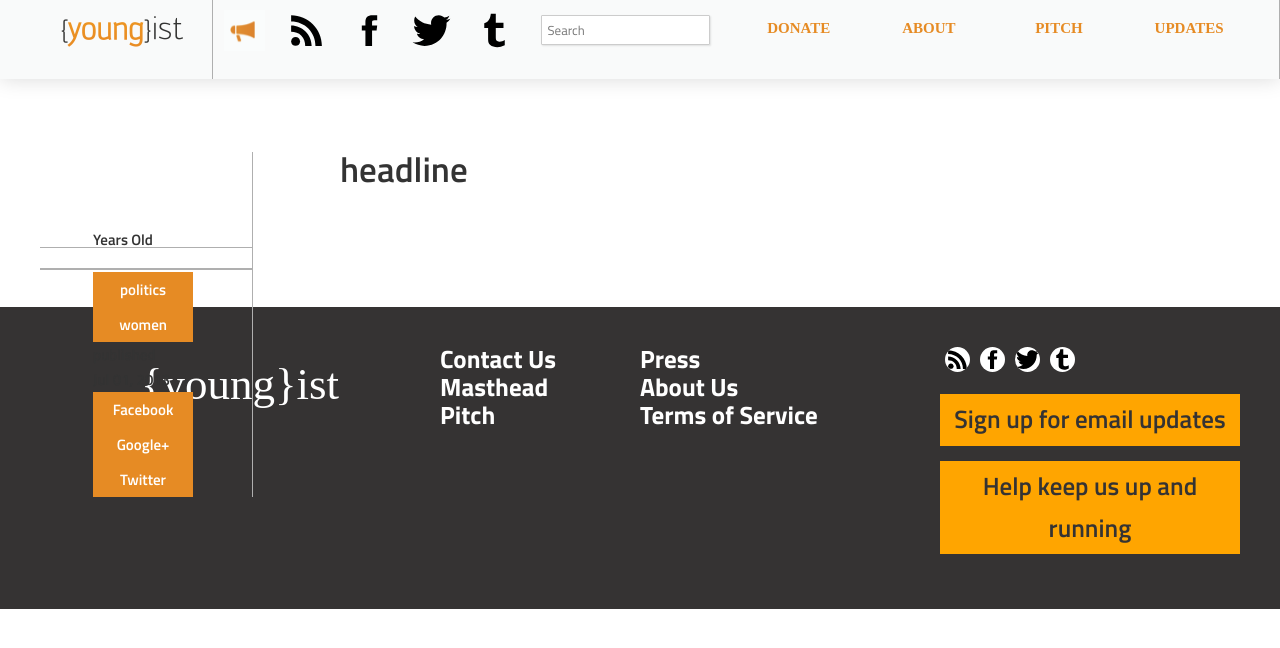
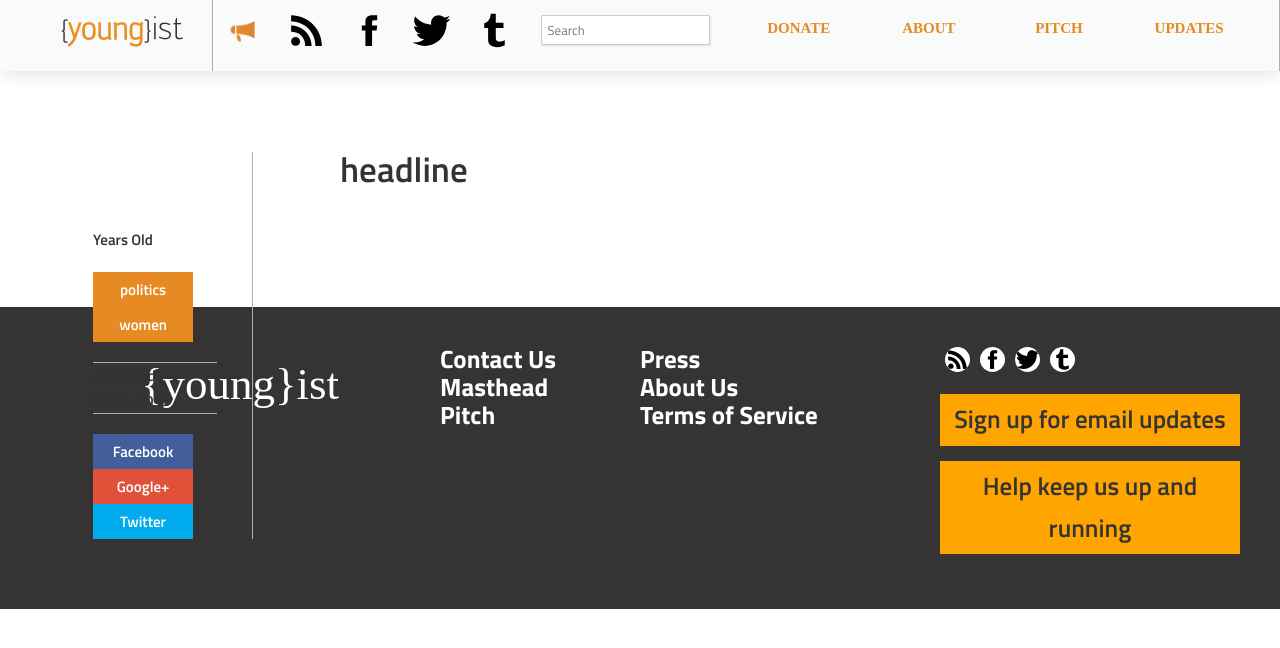
Before and after one commit to youngist/clean-blog, a Jekyll site: the page built from _posts/2013-07-01-video-post-template.html, in a window 1280 px wide. Shown: the top 648 px of the page. Built offline with Jekyll 4.4.1, drawn with Linux system fonts in a browser that asks for light colours; some web fonts are replaced; Markdown is read by kramdown in place of the engine named in the settings; comment, search, counter and statistics services are not loaded.

Commit message:
changed tag colors

```diff
--- a/_layouts/post.html
+++ b/_layouts/post.html
@@ -9,19 +9,19 @@ layout: default
     <div class='col2 rborder contributor-info tag'>
             <div class='margin4 circular article-circle' style='background:url({{page.contributorphoto}}) no-repeat; background-size: 75px;'></div>
             {% for contributor in page.contributors %}{% assign contributorclear = contributor | replace: "'", ' ' %}
-            <h5 class='margin3 col7 contributor-name post'><a class='dark-link' href="{{site.baseurl}}/{{ contributorclear | downcase | replace:' ','-' }}">{{ contributor }}</a></h5>{% endfor %}
+            <h5 class='margin3 col10 contributor-name post'><a class='dark-link' href="{{site.baseurl}}/{{ contributorclear | downcase | replace:' ','-' }}">{{ contributor }}</a></h5>{% endfor %}
             <h4 class='margin3 col5'>{{page.contributorage}} Years Old</h4>
             <p class='margin3 col7' style='text-align:left;'>{{page.contributorshortbio}}</p>
             <!-- SOCIAL MEDIA FOR THE AUTHOR -->
             <!-- ADD TOP BORDER -->
             <!-- <div class='col12 container published'> -->
-            {% for tag in page.tags %}<h4 class='publishedabove'> <a class='margin3 col3 pad0' href={{site.baseurl}}/tag/{{ tag }}>{{ tag }}</a></h4>{% endfor %}
-            <h4 class='margin3 col7'>published</h4>
-            <h4 class='margin3 col7'>{{page.date || date: "%b %d, %Y" }}</h4>
+            {% for tag in page.tags %}<h4> <a class='tag-color margin3 col3 pad0' href={{site.baseurl}}/tag/{{ tag }}>{{ tag }}</a></h4>{% endfor %}
+            <h4 class='margin3 col7 publishedabove'>published</h4>
+            <h4 class='margin3 col7 publishedbelow'>{{page.date || date: "%b %d, %Y" }}</h4>
             <!-- </div> -->
-            <h4><a class='margin3 col3 pad0' href='http://www.facebook.com/'>Facebook</a></h4>
-            <h4><a class='margin3 col3 pad0' href='http://www.google.com/'>Google+</a></h4>
-            <h4 class='publishedbelow'><a class='margin3 col3 pad0' href='http://www.twitter.com/'>Twitter</a></h4>
+            <h4 class='tag'><a class='margin3 col3 pad0 facebook-color' href='http://www.facebook.com/'>Facebook</a></h4>
+            <h4><a class='margin3 col3 pad0 google-color' href='http://www.google.com/'>Google+</a></h4>
+            <h4><a class='margin3 col3 pad0 twitter-color' href='http://www.twitter.com/'>Twitter</a></h4>
     </div>
             <!-- NEED LOGIC FOR LOADING SOCIAL MEDIA LINKS IF POSSIBLE -->
             <!-- ADD TOP BORDER -->
--- a/_posts/2013-06-22-meet-the-editors-queen-arsem-omalley.html
+++ b/_posts/2013-06-22-meet-the-editors-queen-arsem-omalley.html
@@ -18,6 +18,7 @@ contributorphoto: http://media.tumblr.com/7bbcd27eaf30ea382790b1e9a4ae4dc4/tumbl
 contributorshortbio:
 contributortwitter:
 contributorfacebook:
+contributorage: 22
 ---
 <div><img alt="image" src="http://media.tumblr.com/93b87acfb7b37bf19859f3677d1f141e/tumblr_inline_mot9riVaNa1qz4rgp.jpg"/></div>
 <div> </div>
--- a/_posts/pages/2013-05-15-search.html
+++ b/_posts/pages/2013-05-15-search.html
@@ -4,7 +4,7 @@ layout: default
 <script type='text/javascript'>
   $(function() {
     $('#search-query').lunrSearch({
-      indexUrl: '/clean-blog/search.json',     // URL of the `search.json` index data for your site
+      indexUrl: '/search.json',     // URL of the `search.json` index data for your site
       results:  '#search-results',          // jQuery selector for the search results container
       entries:  '.entries',                 // jQuery selector for the element to contain the results list, must be a child of the results element above.
       template: '#search-results-template'  // jQuery selector for the Mustache.js template
--- a/site.css
+++ b/site.css
@@ -167,7 +167,6 @@ hr {
 .dark-link{
   color:#333;
   }
-
 /*Navigation*/
 
 .search-box{
@@ -188,13 +187,15 @@ hr {
   color: white;
 }
 .tag h4 a{
-  background: #e68b24;
   color: white;
   text-align: center;
   min-width: 100px;
 }
 .tags{
   height:70px;
+}
+.tag-color{
+  background: #e68b24;
 }
 /*Taken from Mapbox.com menu*/
 .menu li a, .menu-social li a {
@@ -454,17 +455,18 @@ footer {
 /* Header */
 
 .header-container{
+  color: #BFBEBE;
+  font-weight: 800;
   background:#F9FAFA;
-  color: #000000;
   box-shadow: 0 0 20px 0 rgb(218, 218, 218);
-/*  width: 250px;*/
   font-family: 'Engel Light ltd';
-  font-weight: 100;
-  font-size: 32px;
   position: fixed;
   z-index: 2;
   }
-
+.header-container a:hover{
+	color:#e68b24;
+	text-decoration: none;
+}
 .header{
   float: left;
   width: 16.6666%;
@@ -480,6 +482,17 @@ footer {
   margin: 13px 0 0 0;
   font-size: 18px;
   color: #BFBEBE;
+  }
+
+/* Social */
+a.facebook-color{
+  background:#425F9C;
+  }
+a.twitter-color{
+  background:#00ACEE;
+  }
+a.google-color{
+  background:#DF5138;
   }
 
 /* Block Quotes */
```
Also changed, not shown: index.html (+6 -7 lines), _plugins/jekyll_lunr_js_search.rb (line endings or trailing spaces), js/jquery.lunr.search.js.
